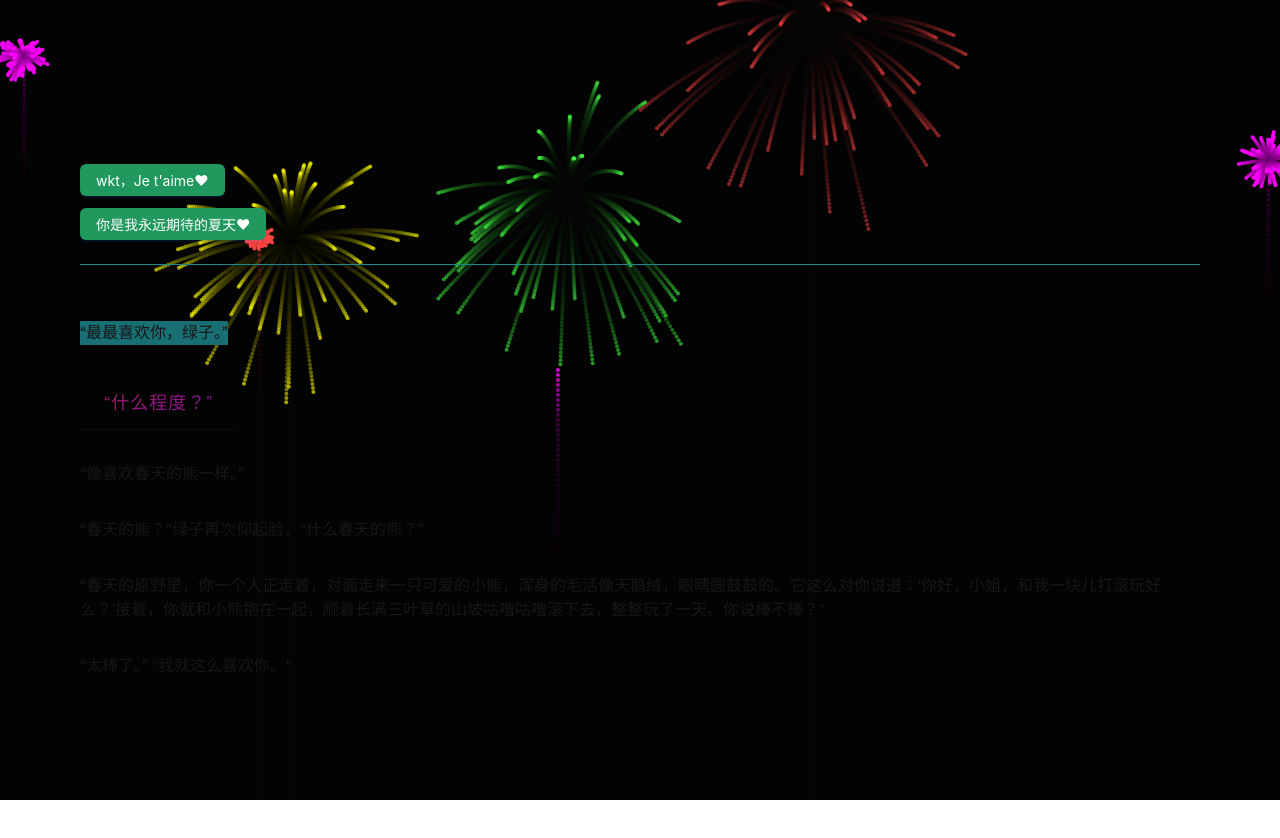
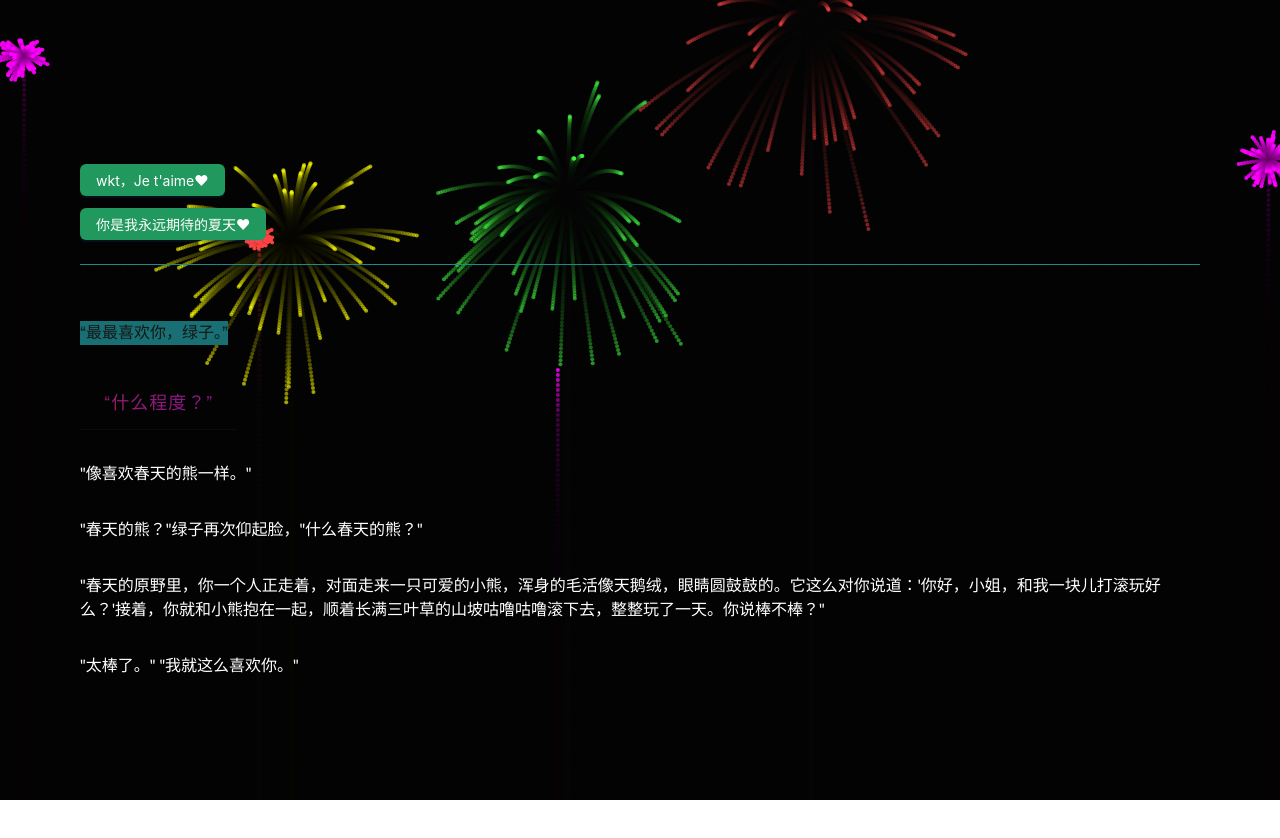
Before and after one commit to glownight/wkt, a Next.js app: page / in a window 1280 px wide. Shown: the top 838 px of the page. Built offline with nearby package versions, Linux system fonts and the light colour scheme.

Commit message:
优化字体显示

```diff
--- a/src/app/globals.css
+++ b/src/app/globals.css
@@ -121,3 +121,9 @@ body {
     background-size: 40px 40px;
   }
 }
+
+/* 添加新的样式类用于白色文本 */
+.white-text {
+  color: #ffffff !important; /* 使用 !important 确保优先级 */
+  text-shadow: 0 0 2px rgba(0, 0, 0, 0.3); /* 添加轻微阴影提高可读性 */
+}
--- a/src/app/page.tsx
+++ b/src/app/page.tsx
@@ -29,12 +29,12 @@ export default function Home() {
             <Divider className="bg-[#1f8e94]" dashed />
             <p className="bg-[#186f74]">“最最喜欢你，绿子。”</p>
             <p className="testp2">“什么程度？”</p>
-            <p>“像喜欢春天的熊一样。”</p>
-            <p>“春天的熊？”绿子再次仰起脸，“什么春天的熊？”</p>
-            <p>
-              “春天的原野里，你一个人正走着，对面走来一只可爱的小熊，浑身的毛活像天鹅绒，眼睛圆鼓鼓的。它这么对你说道：'你好，小姐，和我一块儿打滚玩好么？'接着，你就和小熊抱在一起，顺着长满三叶草的山坡咕噜咕噜滚下去，整整玩了一天。你说棒不棒？"
+            <p className="white-text">"像喜欢春天的熊一样。"</p>
+            <p className="white-text">"春天的熊？"绿子再次仰起脸，"什么春天的熊？"</p>
+            <p className="white-text">
+              "春天的原野里，你一个人正走着，对面走来一只可爱的小熊，浑身的毛活像天鹅绒，眼睛圆鼓鼓的。它这么对你说道：'你好，小姐，和我一块儿打滚玩好么？'接着，你就和小熊抱在一起，顺着长满三叶草的山坡咕噜咕噜滚下去，整整玩了一天。你说棒不棒？"
             </p>
-            <p>“太棒了。” "我就这么喜欢你。"</p>
+            <p className="white-text">"太棒了。" "我就这么喜欢你。"</p>
           </div>
         </div>
         <footer className="row-start-3 flex gap-6 flex-wrap items-center justify-center"></footer>
```
